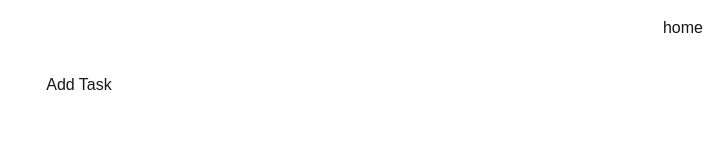
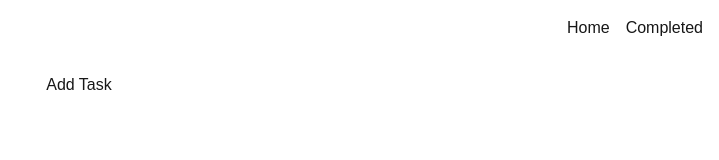
Before and after one commit to evunti/todo-app, a Next.js app: page / in a window 1280 px wide. Shown: the top 160 px of the page, without its empty margins (561-1280 px from the left). Built offline with nearby package versions, Linux system fonts and the light colour scheme.

Commit message:
added a completed pages and changed the layoug of files, fixed one of the linked pages

```diff
--- a/app/layout.tsx
+++ b/app/layout.tsx
@@ -1,5 +1,5 @@
 import "./globals.css";
-// import Link from "next/link";
+import Link from "next/link";
 
 // import { Caveat } from "next/font/google";
 
@@ -14,9 +14,8 @@ export default function RootLayout({
     <html lang="en">
       <body>
         <nav>
-          <p>home</p>
-          {/* <Link href="/page">Home</Link> */}
-          {/* <Link href="../components/form">Completed</Link> */}
+          <Link href="/">Home</Link>
+          <Link href="/completed-page">Completed</Link>
         </nav>
         {children}
       </body>
--- a/components/list.tsx
+++ /dev/null
@@ -1,5 +0,0 @@
-// import { useEffect } from "react";
-
-// useEffect(() => {
-//   getTasks();
-// });
```
Also changed, not shown: app/completed-page.tsx (added, +33 -0 lines).
